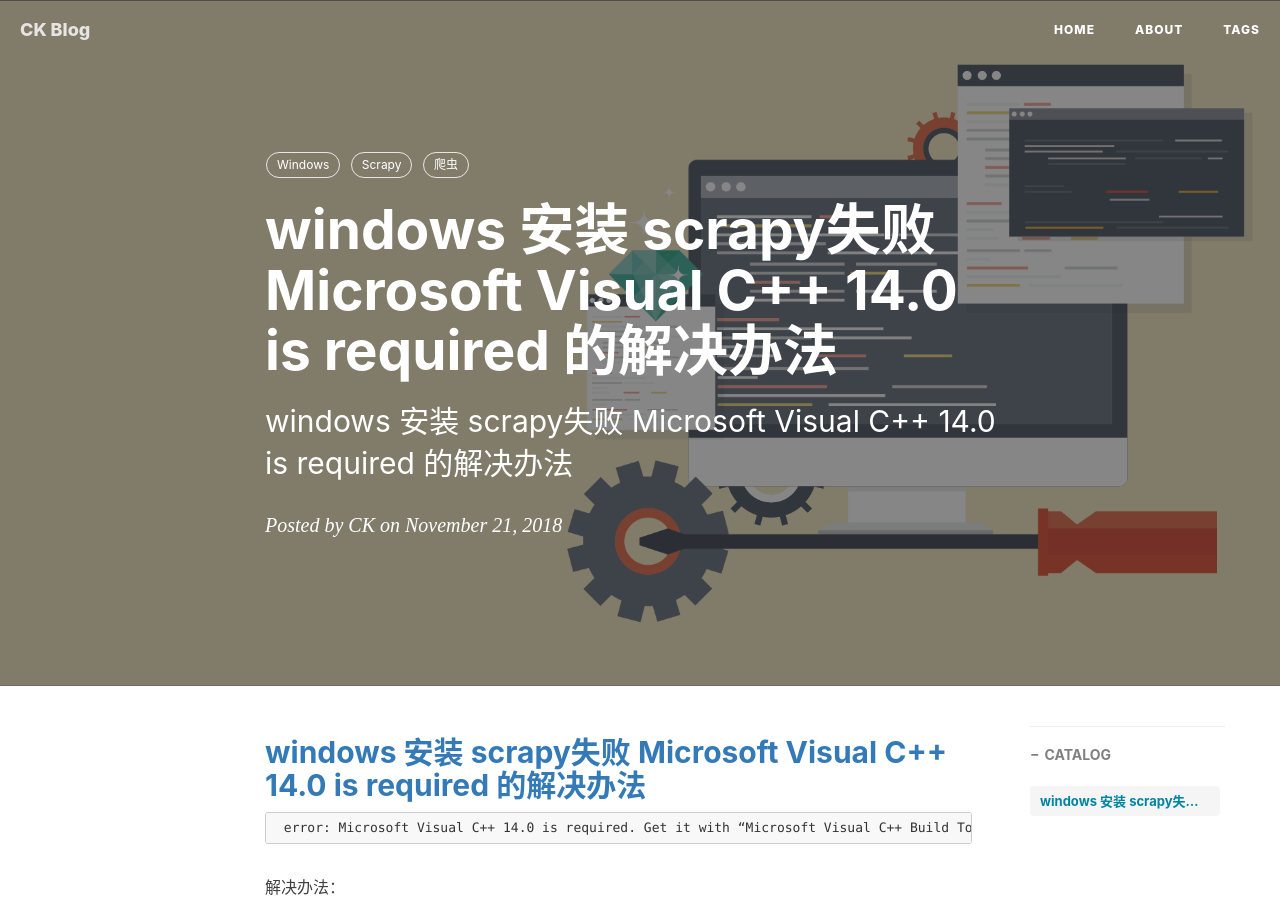
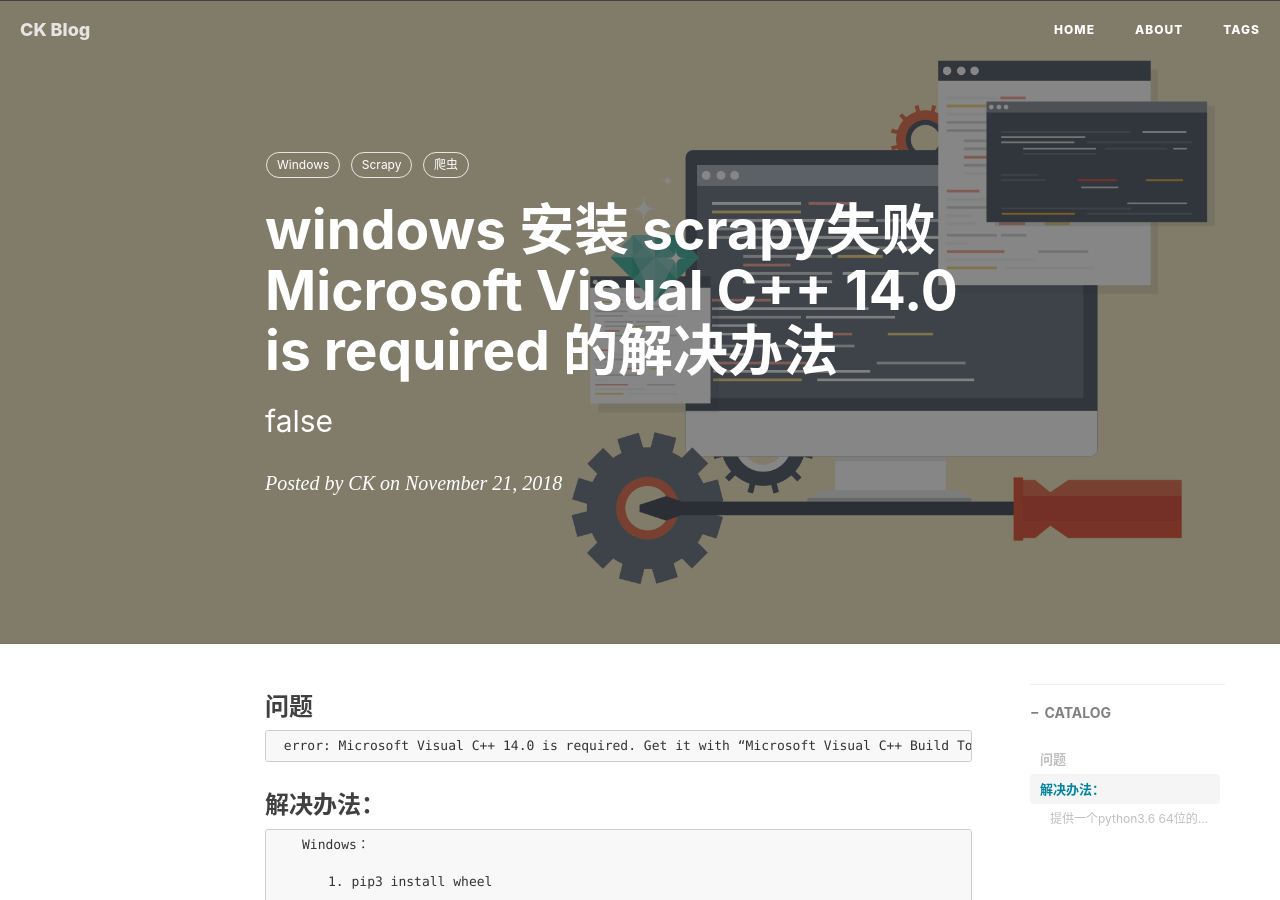
Before and after one commit to wangjifei121/boke, a Jekyll site: the page built from _posts/2018-11-21-scrapy安装整理.md, in a window 1280 px wide and 900 px high. Built offline with Jekyll 4.4.1, drawn with Linux system fonts in a browser that asks for light colours; nearby versions of some CDN libraries; comment, search, counter and statistics services are not loaded.

````diff
--- a/_config.yml
+++ b/_config.yml
@@ -2,7 +2,7 @@
 title: CK Blog
 SEOTitle: 凯的博客 | CK Blog
 header-img: img/post-bg-desk.jpg
-email: yx@eailoo.com
+email: cuikai2015@outlook.com
 description: "Every failure is leading towards success."
 keyword: "CK, CK Blog, 凯的博客, ck, 崔凯, Python"
 url: "http://boke.eailoo.com"          # your host, for absolute URL
--- a/_posts/2018-11-21-scrapy安装整理.md
+++ b/_posts/2018-11-21-scrapy安装整理.md
@@ -1,7 +1,7 @@
 ---
 layout:     post
 title:      windows 安装 scrapy失败 Microsoft Visual C++ 14.0 is required 的解决办法
-subtitle:   windows 安装 scrapy失败 Microsoft Visual C++ 14.0 is required 的解决办法
+subtitle:   false
 date:       2018-11-21
 author:     CK
 header-img: img/post-bg-debug.png
@@ -12,17 +12,14 @@ tags:
     - 爬虫
 ---
 
-## [windows 安装 scrapy失败 Microsoft Visual C++ 14.0 is required 的解决办法](https://www.cnblogs.com/eailoo/p/9881013.html)
-
-
-
+### 问题
 ```
  error: Microsoft Visual C++ 14.0 is required. Get it with “Microsoft Visual C++ Build Tools”: http://landinghub.visualstudio.com/visual-cpp-build-tools
 ```
 
 
 
-解决办法：
+### 解决办法：
 
 ```
 　　Windows：
@@ -39,8 +36,8 @@ tags:
 ```
 
 
-
-提供一个python3.6 64位的twisted
-
+#### 提供一个python3.6 64位的twisted
+```
 链接：https://pan.baidu.com/s/1qCNWkcS7uU1dFXa1ydmZKA
 提取码：fx8q
+```
````
